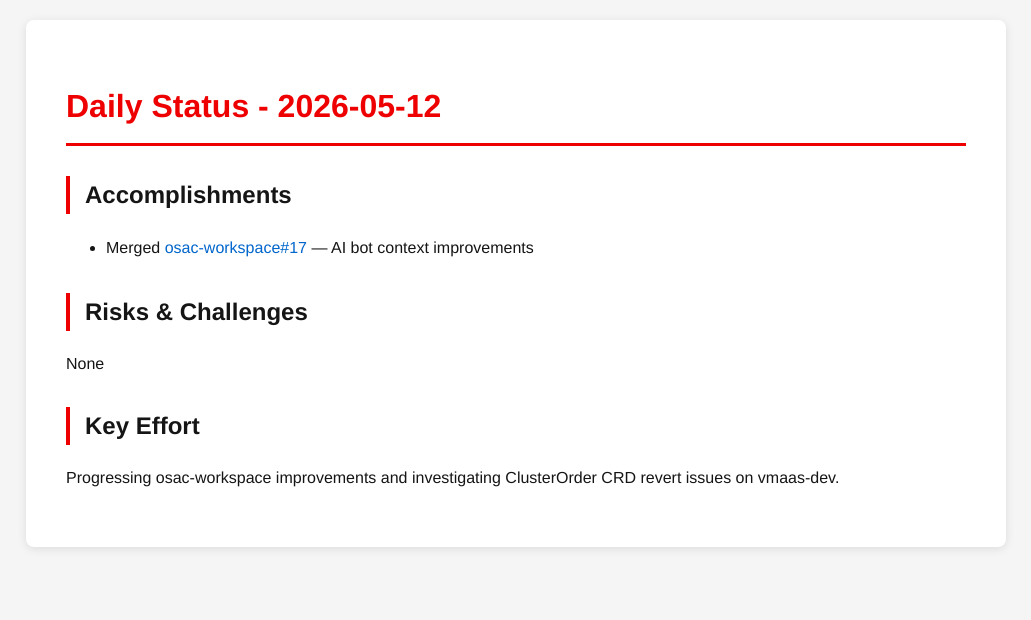
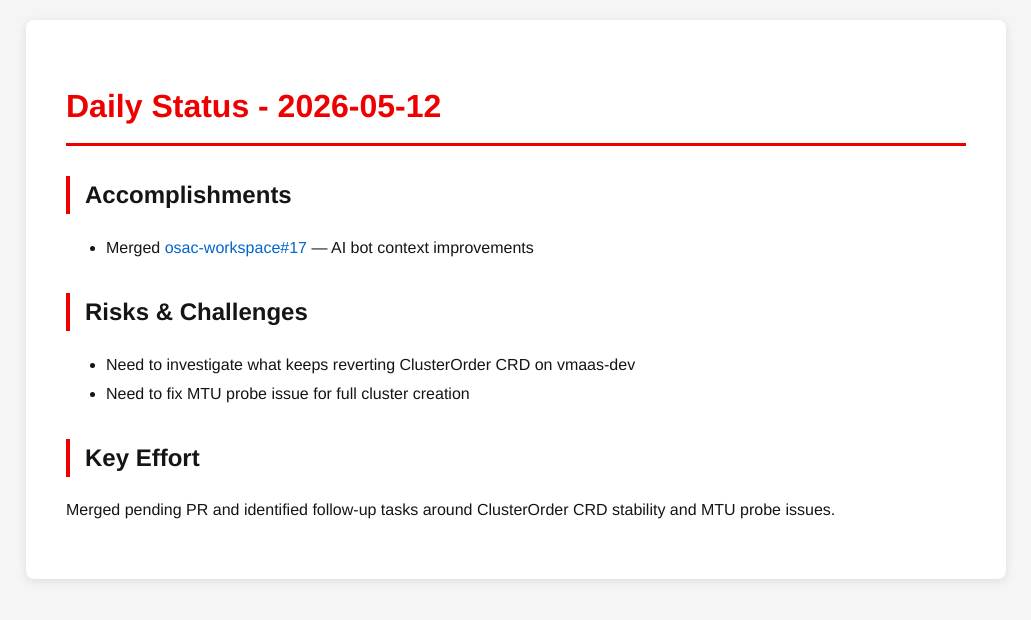
Before and after one commit to tzvatot/daily-status, a Jekyll site: the page built from 2026-05-12.md, in a window 1280 px wide. Shown: the top 620 px of the page, without its empty margins (124-1155 px from the left). Built offline with Jekyll 4.4.1, drawn with Linux system fonts in a browser that asks for light colours.

Commit message:
Daily status update - 2026-05-12

```diff
--- a/2026-05-12.md
+++ b/2026-05-12.md
@@ -10,7 +10,8 @@ date: 2026-05-12
 - Merged [osac-workspace#17](https://github.com/osac-project/osac-workspace/pull/17) — AI bot context improvements
 
 ## Risks & Challenges
-None
+- Need to investigate what keeps reverting ClusterOrder CRD on vmaas-dev
+- Need to fix MTU probe issue for full cluster creation
 
 ## Key Effort
-Progressing osac-workspace improvements and investigating ClusterOrder CRD revert issues on vmaas-dev.
+Merged pending PR and identified follow-up tasks around ClusterOrder CRD stability and MTU probe issues.
```
